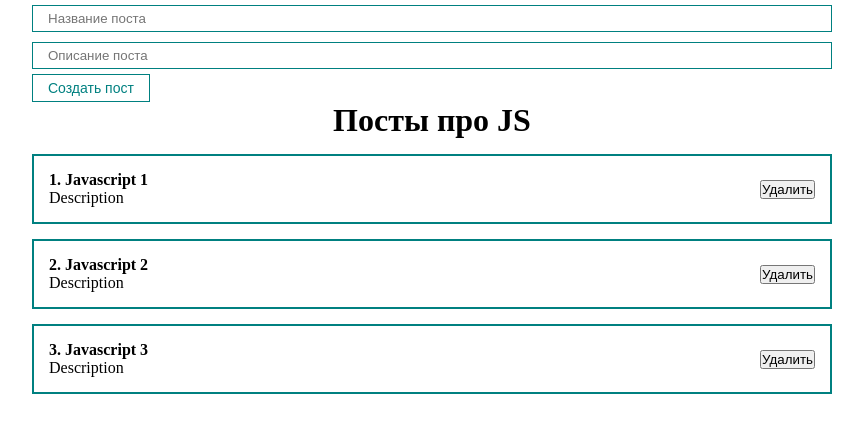
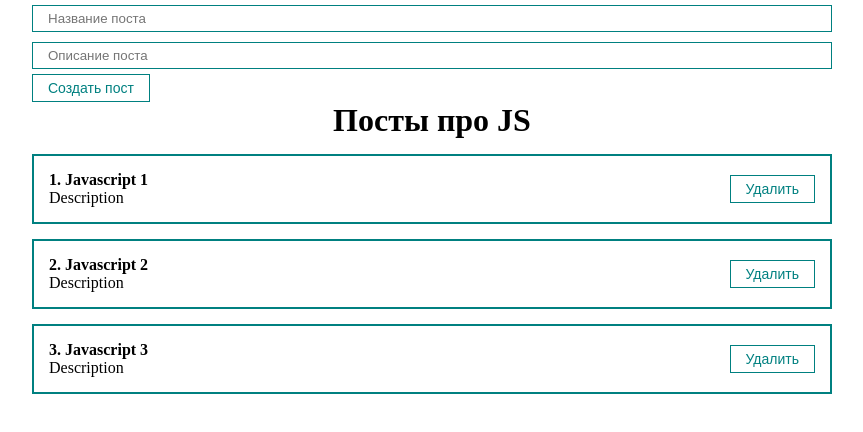
Before and after one commit to AlekseyBabich/Ulbi_React_learning_project, a React (Create React App) app: page / in a window 1280 px wide. Shown: the top 432 px of the page, without its empty margins (208-1071 px from the left). Built offline with nearby package versions, Linux system fonts and the light colour scheme.

Commit message:
add newPost, remove post.

```diff
--- a/src/App.js
+++ b/src/App.js
@@ -1,8 +1,7 @@
 import React, { useState } from 'react';
 import './styles/App.css'
 import PostList from './Components/PostList';
-import MyButton from "./Components/UI/button/MyButton";
-import MyInput from "./Components/UI/input/MyInput";
+import PostForm from "./Components/PostForm";
 
 function App() {
   const [ posts, setPosts ] = useState([
@@ -10,34 +9,22 @@
     { id: 2, title: 'Javascript 2', body: 'Description' },
     { id: 3, title: 'Javascript 3', body: 'Description' }
   ])
-  const [ post, setPost ] = useState({ title: '', body: '' })
 
-  const addNewPost = (e) => {
-    e.preventDefault()
-    setPosts([ ...posts, { ...post, id: Date.now() }])
-    setPost({ title: '', body: '' })
+  const createPost = (newPost) => {
+    setPosts([ ...posts, newPost ])
+  }
+
+  const removePost = (post) => {
+    setPosts(posts.filter(p => p.id !== post.id))
   }
 
   return (
     <div className='App'>
-      <form>
-        <MyInput
-          value={ post.title }
-          onChange={ e => setPost({ ...post, title: e.target.value }) }
-          type='text'
-          placeholder='Название поста'
-        />
-
-        <MyInput
-          value={ post.body }
-          onChange={ e => setPost({ ...post, body: e.target.value }) }
-          type='text'
-          placeholder='Описание поста'
-        />
-
-        <MyButton onClick={ addNewPost }>Создать пост</MyButton>
-      </form>
-      <PostList posts={ posts } title='Посты про JS'/>
+      <PostForm create={ createPost }/>
+      { posts.length !== 0
+        ? <PostList remove={ removePost } posts={ posts } title='Посты про JS'/>
+        : <h1 style={ { textAlign: 'center' } }>Посты не найдены!</h1>
+      }
     </div>
   );
 }
--- /dev/null
+++ b/src/Components/PostForm.jsx
@@ -0,0 +1,40 @@
+import React, { useState } from 'react';
+import MyInput from "./UI/input/MyInput";
+import MyButton from "./UI/button/MyButton";
+
+const PostForm = ({ create }) => {
+
+  const [ post, setPost ] = useState({ title: '', body: '' })
+
+
+  const addNewPost = (e) => {
+    e.preventDefault()
+    const newPost = {
+      ...post, id: Date.now()
+    }
+    create(newPost)
+    setPost({ title: '', body: '' })
+  }
+
+  return (
+    <form>
+      <MyInput
+        value={ post.title }
+        onChange={ e => setPost({ ...post, title: e.target.value }) }
+        type='text'
+        placeholder='Название поста'
+      />
+
+      <MyInput
+        value={ post.body }
+        onChange={ e => setPost({ ...post, body: e.target.value }) }
+        type='text'
+        placeholder='Описание поста'
+      />
+
+      <MyButton onClick={ addNewPost }>Создать пост</MyButton>
+    </form>
+  );
+};
+
+export default PostForm;
--- a/src/Components/PostItem.jsx
+++ b/src/Components/PostItem.jsx
@@ -1,4 +1,5 @@
 import React from 'react';
+import MyButton from "./UI/button/MyButton";
 
 const PostItem = (props) => {
   return (
@@ -10,7 +11,7 @@
         </div>
       </div>
       <div className='post__btns'>
-        <button>Удалить</button>
+        <MyButton onClick={() => props.remove(props.post)}>Удалить</MyButton>
       </div>
     </div>
   );
--- a/src/Components/PostList.jsx
+++ b/src/Components/PostList.jsx
@@ -1,14 +1,14 @@
 import React from 'react';
 import PostItem from './PostItem';
 
-const PostList = ({ posts, title }) => {
+const PostList = ({ posts, title, remove }) => {
   return (
     <div>
       <h1 style={ { textAlign: 'center' } }>
         { title }
       </h1>
       { posts.map((post, index) =>
-        <PostItem number={ index + 1 } post={ post } key={ post.id }/>
+        <PostItem remove={remove} number={ index + 1 } post={ post } key={ post.id }/>
       ) }
     </div>
   );
```
